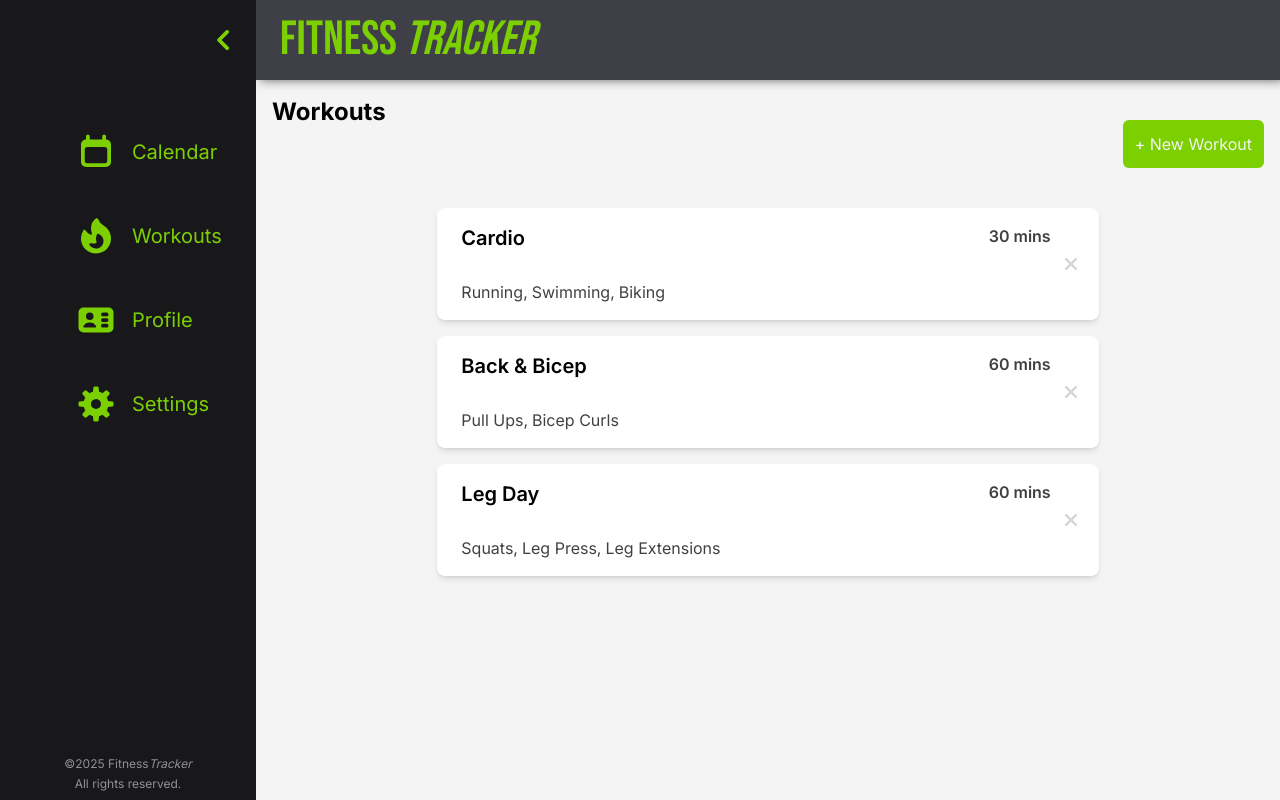
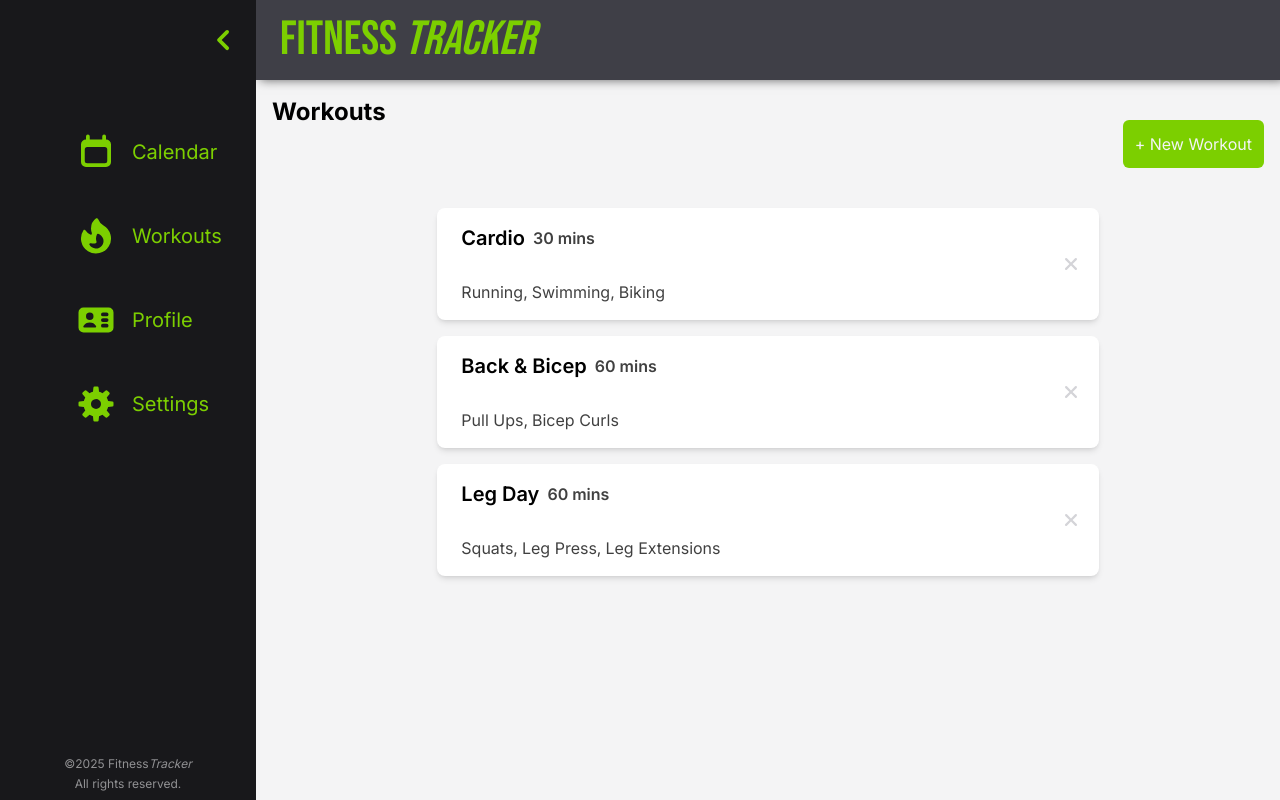
Before and after one commit to DanielG808/fitness-tracker, a Next.js app: page /dashboard/workouts in a window 1280 px wide. Built offline with nearby package versions, Linux system fonts and the light colour scheme.

Commit message:
fixed resizing bug in workout-details

```diff
--- a/src/components/workout-details.tsx
+++ b/src/components/workout-details.tsx
@@ -10,7 +10,7 @@ export default function WorkoutDetails({
 }: WorkoutDetailsProps) {
   return (
     <div className="flex flex-col justify-between h-full w-full px-2">
-      <header className="flex flex-col justify-between h-full sm:flex-row ">
+      <header className="flex flex-col justify-between h-full sm:h-auto sm:justify-start sm:flex-row sm:items-center">
         <H2 className="text-xl font-semibold">{title}</H2>
         <span className="mt-1 sm:mt-0 sm:ml-2 font-semibold text-black/75">{`${duration} mins`}</span>
       </header>
```
